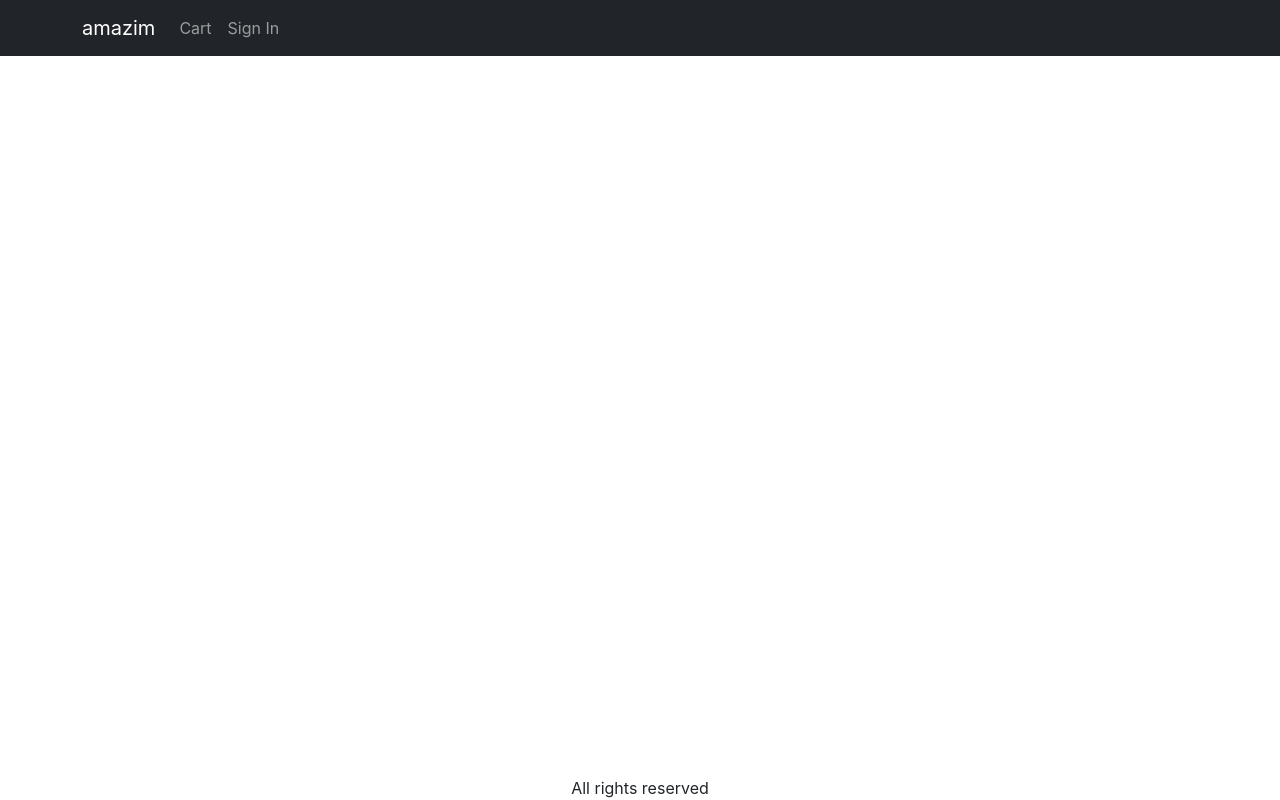
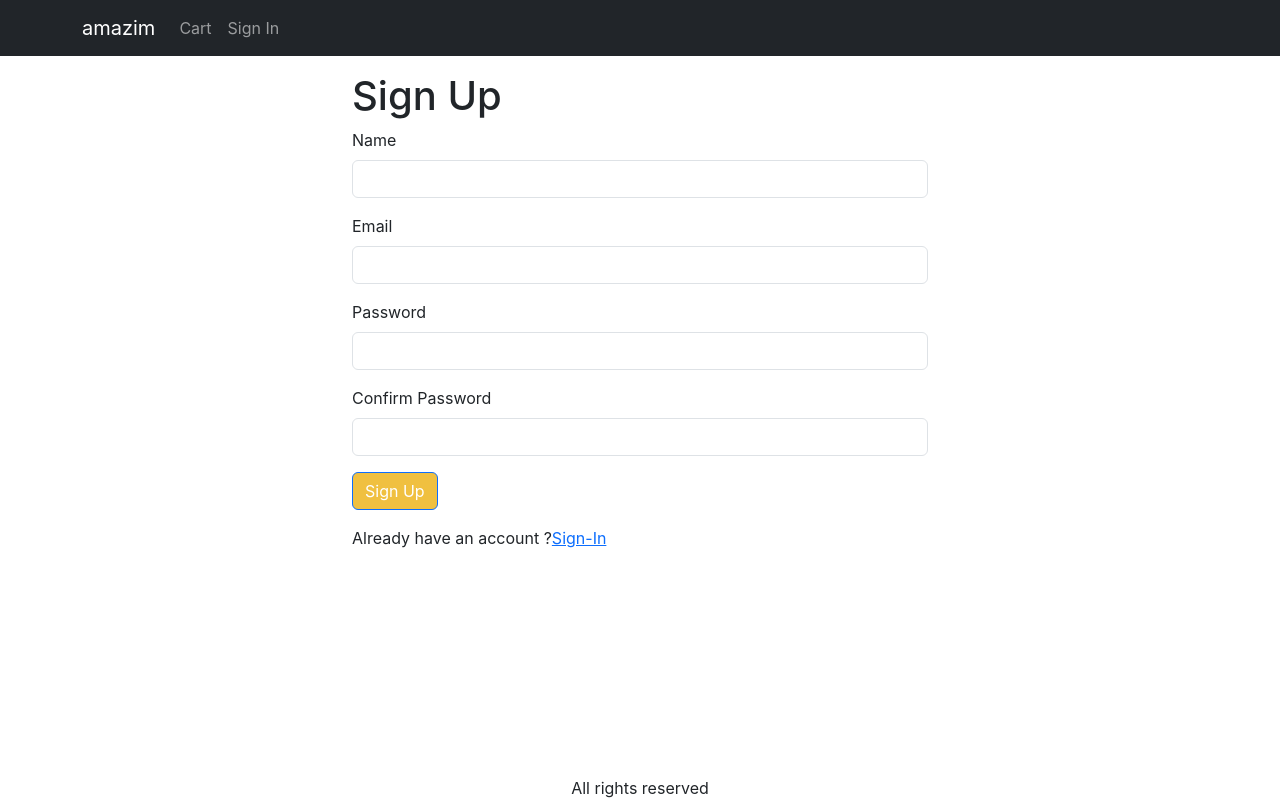
Before and after one commit to HammadiOuassim/amazimV2, a React (Create React App) app in the folder frontend/: page /signup in a window 1280 px wide. Built offline with nearby package versions, Linux system fonts and the light colour scheme.

Commit message:
signup screen

```diff
--- a/frontend/src/App.js
+++ b/frontend/src/App.js
@@ -16,6 +16,7 @@
 import CartScreen from './screens/CartScreen';
 import SigninScreen from './screens/SigninScreen';
 import ShippingAddressScreen from './screens/shippingAddressScreen';
+import SignupScreen from './screens/SignupScreen';
 
 function App() {
   const { state, dispatch: ctxDispatch } = useContext(Store);
@@ -78,6 +79,7 @@
             <Routes>
               <Route path="/cart" element={<CartScreen />} />
               <Route path="/signin" element={<SigninScreen />} />
+              <Route path="/signup" element={<SignupScreen />} />
               <Route path="/shipping" element={<ShippingAddressScreen />} />
 
               <Route path="/product/:slug" element={<ProductSCreen />} />
--- a/frontend/src/Store.js
+++ b/frontend/src/Store.js
@@ -8,7 +8,7 @@
     ? JSON.parse(localStorage.getItem('userInfo'))
     : null,
   cart: {
-    shippingAddress: localStorage.getItem('shippingAddress')
+    ShippingAddress: localStorage.getItem('shippingAddress')
       ? JSON.parse(localStorage.getItem('shippingAddress'))
       : {},
     cartItems: localStorage.getItem('cartItems')
--- /dev/null
+++ b/frontend/src/screens/SignupScreen.js
@@ -0,0 +1,102 @@
+import React from 'react';
+import Container from 'react-bootstrap/Container';
+import Form from 'react-bootstrap/Form';
+import Button from 'react-bootstrap/Button';
+import { Helmet } from 'react-helmet-async';
+import { useLocation, Link, useNavigate } from 'react-router-dom';
+import axios from 'axios';
+import { useState, useContext, useEffect } from 'react';
+import { Store } from '../Store';
+import { toast } from 'react-toastify';
+import { getError } from '../utils';
+
+export default function SignupScreen() {
+  const navigate = useNavigate();
+  const { search } = useLocation();
+  const redirectInUrl = new URLSearchParams(search).get('redirect');
+  const redirect = redirectInUrl ? redirectInUrl : '/';
+
+  const [name, setName] = useState('');
+  const [email, setEmail] = useState('');
+  const [password, setPassword] = useState('');
+  const [confirmPassword, setConfirmPassword] = useState('');
+
+  const { state, dispatch: ctxDispatch } = useContext(Store);
+  const { userInfo } = state;
+
+  const submitHandler = async (e) => {
+    e.preventDefault();
+    if (password !== confirmPassword) {
+      toast.error('Passwords do not match');
+      return;
+    }
+    try {
+      const { data } = await axios.post('/api/users/signup', {
+        name,
+        email,
+        password,
+      });
+      ctxDispatch({ type: 'USER_SIGNIN', payload: data });
+      localStorage.setItem('userInfo', JSON.stringify(data));
+      navigate(redirect || '/');
+    } catch (error) {
+      toast.error(getError(error));
+    }
+  };
+  useEffect(() => {
+    if (userInfo) {
+      navigate(redirect);
+    }
+  }, [navigate, redirect, userInfo]);
+
+  return (
+    <Container className="small-container">
+      <Helmet>
+        <title>Sign Up</title>
+      </Helmet>
+      <h1>Sign Up</h1>
+
+      <Form onSubmit={submitHandler}>
+        <Form.Group className="mb-3" controlId="name">
+          <Form.Label>Name</Form.Label>
+          <Form.Control
+            type="name"
+            required
+            onChange={(e) => setName(e.target.value)}
+          />
+        </Form.Group>
+        <Form.Group className="mb-3" controlId="email">
+          <Form.Label>Email</Form.Label>
+          <Form.Control
+            type="email"
+            required
+            onChange={(e) => setEmail(e.target.value)}
+          />
+        </Form.Group>
+        <Form.Group className="mb-3" controlId="password">
+          <Form.Label>Password</Form.Label>
+          <Form.Control
+            type="password"
+            required
+            onChange={(e) => setPassword(e.target.value)}
+          />
+        </Form.Group>
+        <Form.Group className="mb-3" controlId="confirmPassword">
+          <Form.Label>Confirm Password</Form.Label>
+          <Form.Control
+            type="Password"
+            required
+            onChange={(e) => setConfirmPassword(e.target.value)}
+          />
+        </Form.Group>
+        <div className="mb-3">
+          <Button type="submit"> Sign Up</Button>
+        </div>
+        <div className="mb-3">
+          Already have an account ?{''}
+          <Link to={`/signin?redirect=${redirect}`}>Sign-In</Link>
+        </div>
+      </Form>
+    </Container>
+  );
+}
--- a/frontend/src/screens/shippingAddressScreen.js
+++ b/frontend/src/screens/shippingAddressScreen.js
@@ -56,7 +56,7 @@
       <Helmet>
         <title>Shipping Address</title>
       </Helmet>
-<CheckoutSteps step1 step2></CheckoutSteps>
+      <CheckoutSteps step1 step2></CheckoutSteps>
       <div className="container small-container">
         {' '}
         <h1 className="my-3"> Shipping Address</h1>
```
Also changed, not shown: 2 other files (tests, documents, lock files or other folders).
